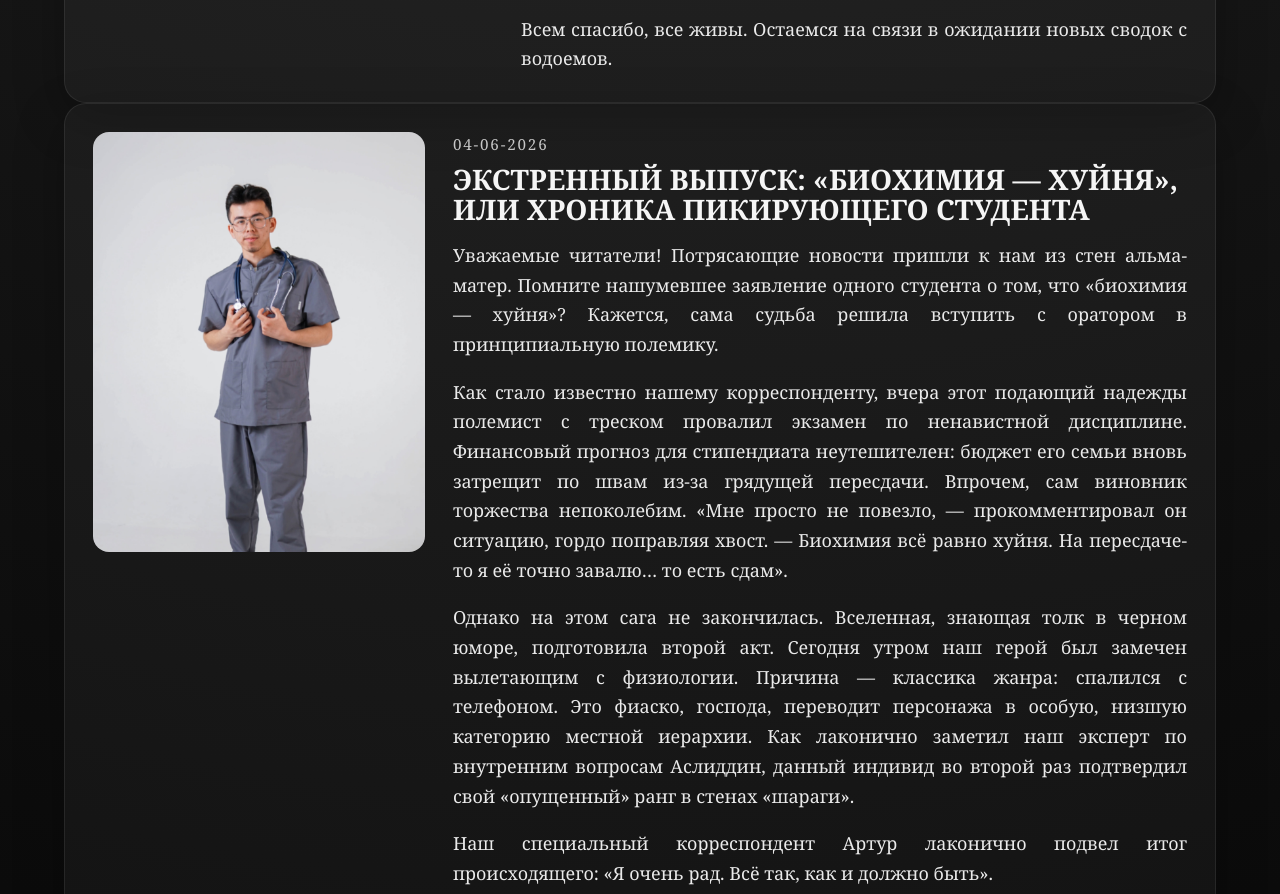
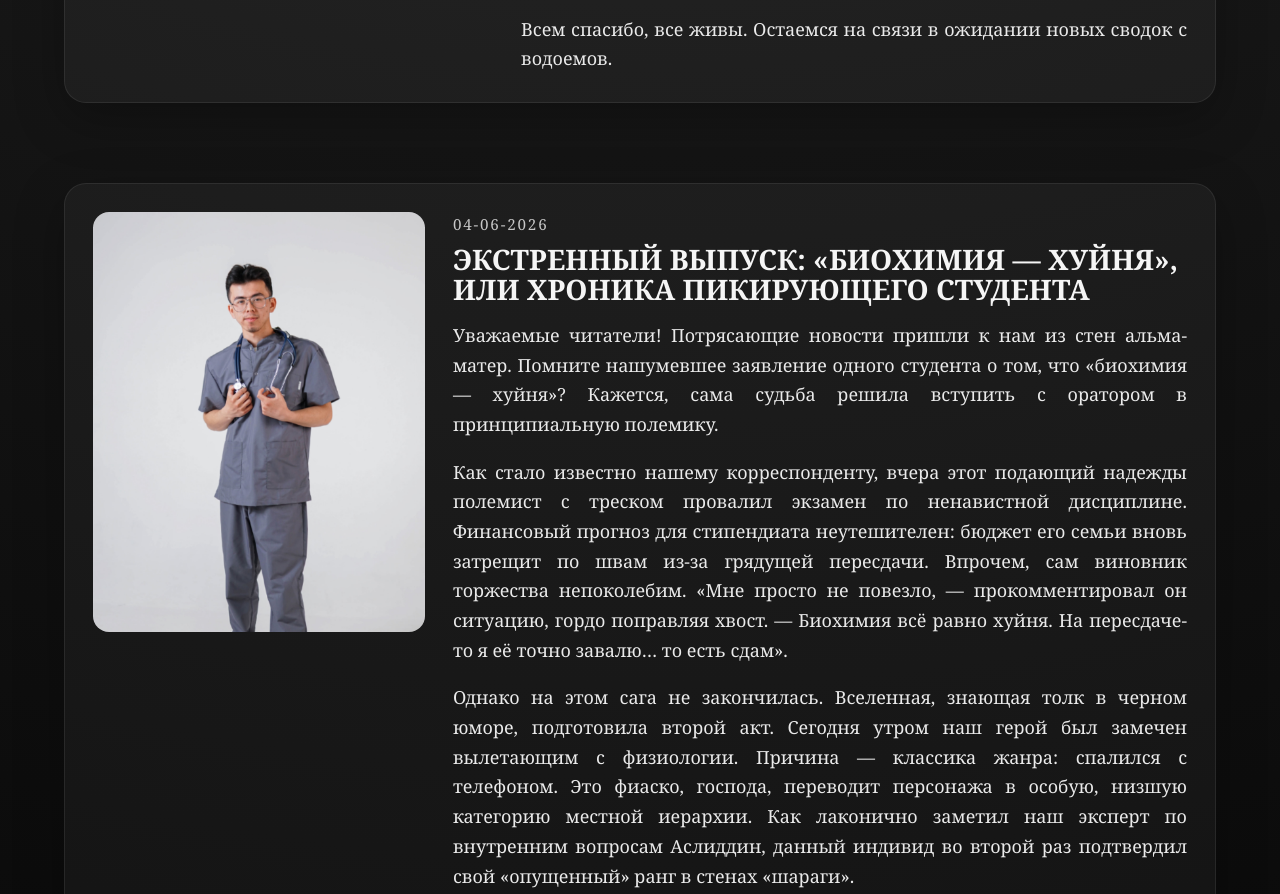
Before and after one commit to gmiller20/zona, a plain HTML site: page pages/news.html in a window 1280 px wide. Shown: the part 1552-2446 px from the top of the page. Drawn offline with Linux system fonts and the light colour scheme.

Commit message:
фикс отступов

```diff
--- a/css/news.css
+++ b/css/news.css
@@ -26,6 +26,10 @@
     border-radius: 22px;
     box-shadow: 0 16px 50px rgba(0, 0, 0, 0.28);
     align-items: center;
+}
+
+.news-card + .news-card {
+    margin-top: 80px;
 }
 
 .news-img {
```
